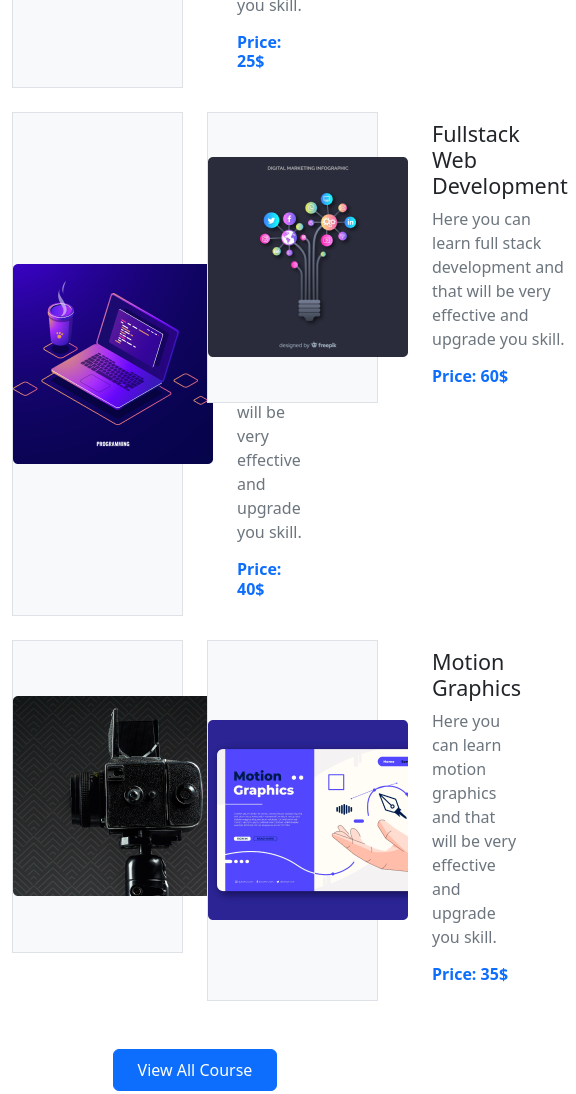
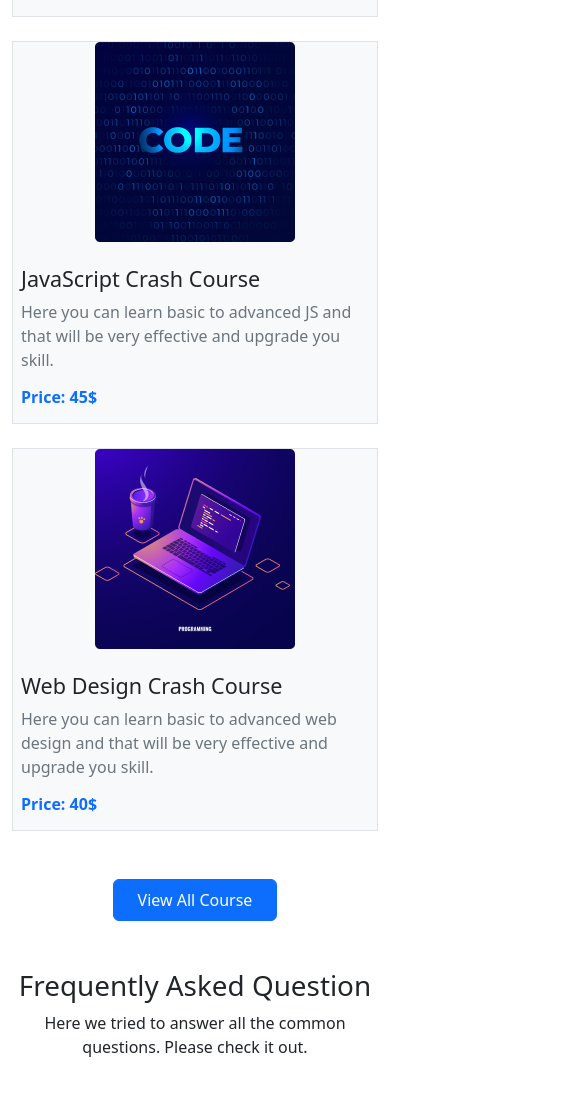
Before and after one commit to EhsanEIK/tech-learn-website, a plain HTML site: page index.html in a window 390 px wide. Shown: the part 819-1913 px from the top of the page, 576 px wide, since content can reach past the window. Drawn offline with nearby package versions, Linux system fonts and the light colour scheme.

Commit message:
added responsive design for all courses section

```diff
--- a/index.html
+++ b/index.html
@@ -114,8 +114,8 @@
             </div>
             <div class="row g-4">
                 <!-- course-1 -->
-                <div class="col-6">
-                    <div class="border bg-light d-flex align-items-center gap-3">
+                <div class="col-lg-6 col-md-12 col-12">
+                    <div class="border bg-light d-flex align-items-center flex-md-row flex-column gap-3">
                         <img src="./images/course/course-1.png" alt="">
                         <div class="p-2">
                             <h4>UI/UX Basic Design</h4>
@@ -127,8 +127,8 @@
                     </div>
                 </div>
                 <!-- course-2 -->
-                <div class="col-6">
-                    <div class="border bg-light d-flex align-items-center gap-3">
+                <div class="col-lg-6 col-md-12 col-12">
+                    <div class="border bg-light d-flex align-items-center flex-md-row flex-column gap-3">
                         <img src="./images/course/course-2.png" alt="">
                         <div class="p-2">
                             <h4>JavaScript Crash Course</h4>
@@ -140,8 +140,8 @@
                     </div>
                 </div>
                 <!-- course-3 -->
-                <div class="col-6">
-                    <div class="border bg-light d-flex align-items-center gap-3">
+                <div class="col-lg-6 col-md-12 col-12">
+                    <div class="border bg-light d-flex align-items-center flex-md-row flex-column gap-3">
                         <img src="./images/course/course-3.png" alt="">
                         <div class="p-2">
                             <h4>Web Design Crash Course</h4>
@@ -154,8 +154,8 @@
                     </div>
                 </div>
                 <!-- course-4 -->
-                <div class="col-6">
-                    <div class="border bg-light d-flex align-items-center gap-3">
+                <div class="col-lg-6 col-md-12 col-12 d-md-none d-none">
+                    <div class="border bg-light d-flex align-items-center flex-md-row flex-column gap-3">
                         <img src="./images/course/course-4.png" alt="">
                         <div class="p-2">
                             <h4>Fullstack Web Development</h4>
@@ -168,8 +168,8 @@
                     </div>
                 </div>
                 <!-- course-5 -->
-                <div class="col-6">
-                    <div class="border bg-light d-flex align-items-center gap-3">
+                <div class="col-lg-6 col-md-12 col-12 d-md-none d-none">
+                    <div class="border bg-light d-flex align-items-center flex-md-row flex-column gap-3">
                         <img src="./images/course/course-5.png" alt="">
                         <div class="p-2">
                             <h4>C Language</h4>
@@ -182,8 +182,8 @@
                     </div>
                 </div>
                 <!-- course-6 -->
-                <div class="col-6">
-                    <div class="border bg-light d-flex align-items-center gap-3">
+                <div class="col-lg-6 col-md-12 col-12 d-md-none d-none">
+                    <div class="border bg-light d-flex align-items-center flex-md-row flex-column gap-3">
                         <img src="./images/course/course-6.png" alt="">
                         <div class="p-2">
                             <h4>Motion Graphics</h4>
```
